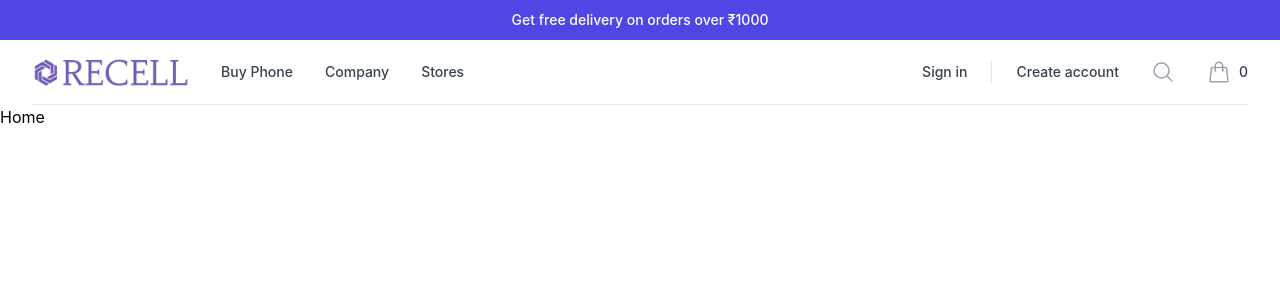
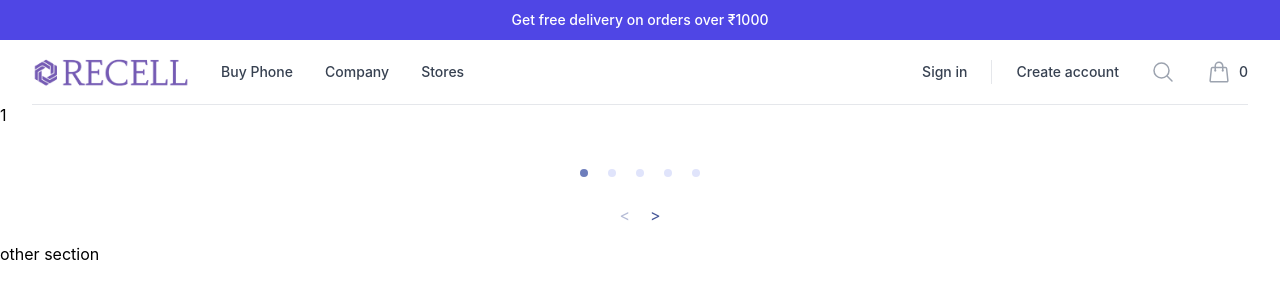
Before and after one commit to DacProject38/ReCell, a React (Create React App) app in the folder frontend/: page / in a window 1280 px wide. Shown: the top 300 px of the page. Built offline with nearby package versions, Linux system fonts and the light colour scheme.

Commit message:
third commit

```diff
--- a/frontend/package.json
+++ b/frontend/package.json
@@ -12,8 +12,8 @@
     "@testing-library/jest-dom": "^5.17.0",
     "@testing-library/react": "^13.4.0",
     "@testing-library/user-event": "^13.5.0",
-    "heroicons": "^2.0.18",
     "react": "^18.2.0",
+    "react-alice-carousel": "^2.7.1",
     "react-dom": "^18.2.0",
     "react-scripts": "5.0.1",
     "web-vitals": "^2.1.4"
--- a/frontend/src/App.js
+++ b/frontend/src/App.js
@@ -1,13 +1,14 @@
 import logo from './logo.svg';
 import './App.css';
 import Navigation from './customer/components/navigation/Navigation';
+import HomePage from './customer/pages/HomePage/HomePage';
 
 function App() {
   return (
     <div className="">
       <Navigation/>
       <div>
-        Home
+        <HomePage/>
       </div>
     </div>
   );
--- /dev/null
+++ b/frontend/src/customer/components/HomeCarousel/MainCarousel.jsx
@@ -0,0 +1,23 @@
+import React from 'react';
+import AliceCarousel from 'react-alice-carousel';
+import 'react-alice-carousel/lib/alice-carousel.css';
+
+
+
+const items = [
+    <div className="item" data-value="1">1</div>,
+    <div className="item" data-value="2">2</div>,
+    <div className="item" data-value="3">3</div>,
+    <div className="item" data-value="4">4</div>,
+    <div className="item" data-value="5">5</div>,
+];
+
+const MainCarousel = () => (
+    <AliceCarousel
+        mouseTracking
+        items={items}
+        controlsStrategy="alternate"
+    />
+);
+
+export default MainCarousel;
--- /dev/null
+++ b/frontend/src/customer/pages/HomePage/HomePage.jsx
@@ -0,0 +1,14 @@
+import MainCarousel from "../../components/HomeCarousel/MainCarousel"
+
+const HomePage = () => {
+    return (
+      <div>
+        <MainCarousel/>
+        <div>
+            other section
+        </div>
+      </div>
+    )
+  }
+
+  export default HomePage
```
Also changed, not shown: 1 other file (tests, documents, lock files or other folders).
